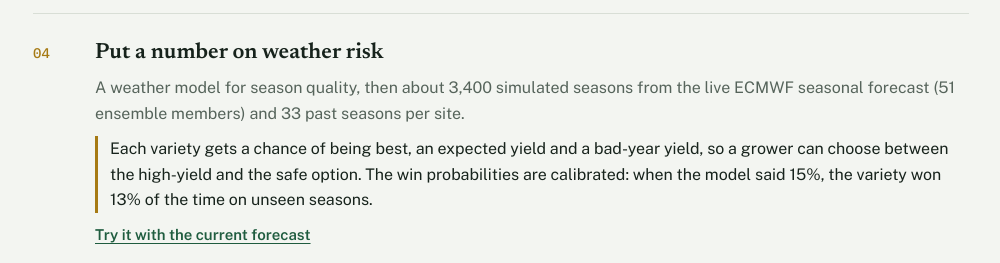
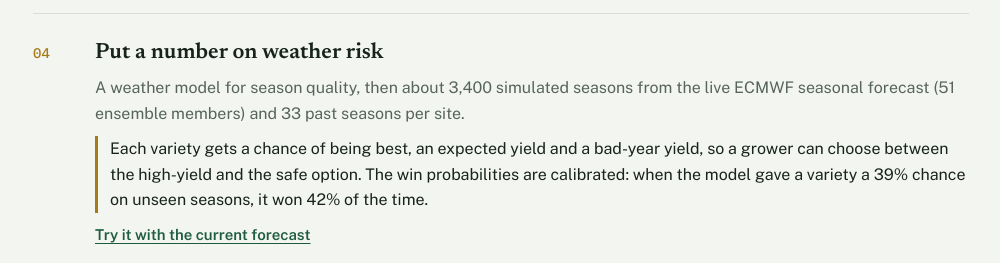
Before and after one commit to saphal-sharma/saphal-sharma.github.io, a plain HTML site: page seed-breeding.html in a window 1280 px wide. Shown: the part 2460-2723 px from the top of the page, without its empty margins (139-1139 px from the left). Drawn offline with nearby package versions, Linux system fonts and the light colour scheme.

Commit message:
Use a calibration example that matches the app table

```diff
--- a/seed-breeding.html
+++ b/seed-breeding.html
@@ -148,7 +148,7 @@ table.map th { font-size: 13px; text-transform: uppercase; letter-spacing: .05em
   <div class="step"><div class="num">04</div><div>
     <h3>Put a number on weather risk</h3>
     <p>A weather model for season quality, then about 3,400 simulated seasons from the live ECMWF seasonal forecast (51 ensemble members) and 33 past seasons per site.</p>
-    <p class="res">Each variety gets a chance of being best, an expected yield and a bad-year yield, so a grower can choose between the high-yield and the safe option. The win probabilities are calibrated: when the model said 15%, the variety won 13% of the time on unseen seasons.</p>
+    <p class="res">Each variety gets a chance of being best, an expected yield and a bad-year yield, so a grower can choose between the high-yield and the safe option. The win probabilities are calibrated: when the model gave a variety a 39% chance on unseen seasons, it won 42% of the time.</p>
     <div class="links"><a href="https://saphal-sharma.github.io/seedgenius/">Try it with the current forecast</a></div>
   </div></div>
 </section>
```
